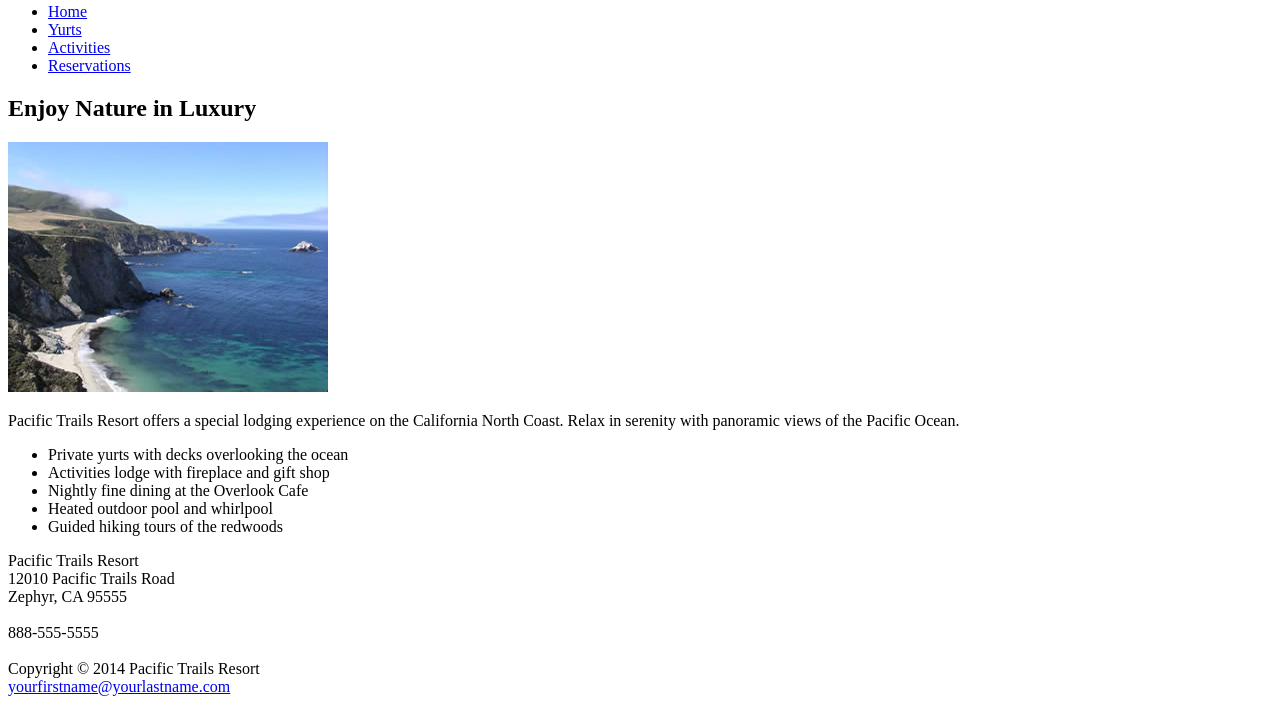
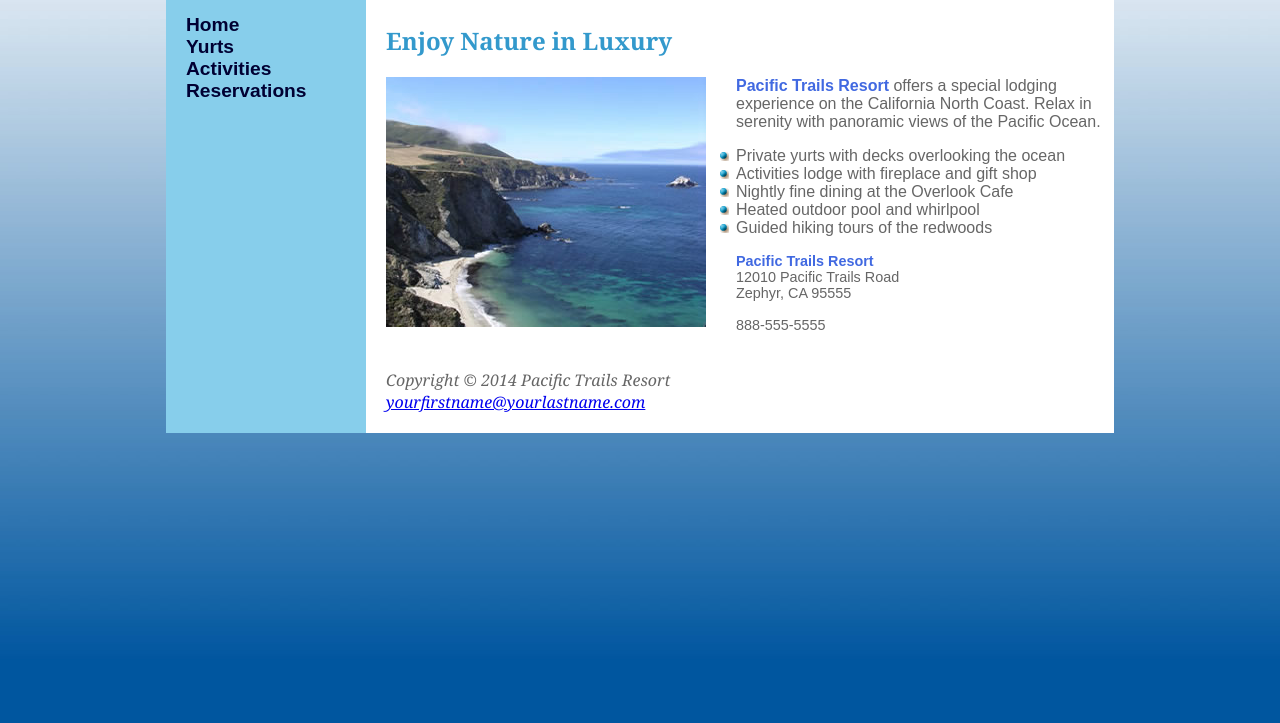
Before and after one commit to dlee1337/hw2, a plain HTML site: page index.html in a window 1280 px wide. Shown: the part 77-800 px from the top of the page. Drawn offline with Linux system fonts and the light colour scheme; the site is published under a folder, as on GitHub Pages, so addresses that start at the root find nothing; files whose address does not match are found by name.

Commit message:
Update index.html

```diff
--- a/index.html
+++ b/index.html
@@ -3,7 +3,7 @@
 <head>
     <title>Pacific Trails Resort</title>
     <meta charset="utf-8">
-    <link href="/css/pacific.css" rel="stylesheet">
+    <link href="css/pacific.css" rel="stylesheet">
     <meta name="viewport" content="width=device-width, initial-scale=1.0">
     <!--[if lt IE 9]>
    <script src="http://html5shim.googlecode.com/svn/trunk/html5.js"> </script>   <![endif]-->
```
